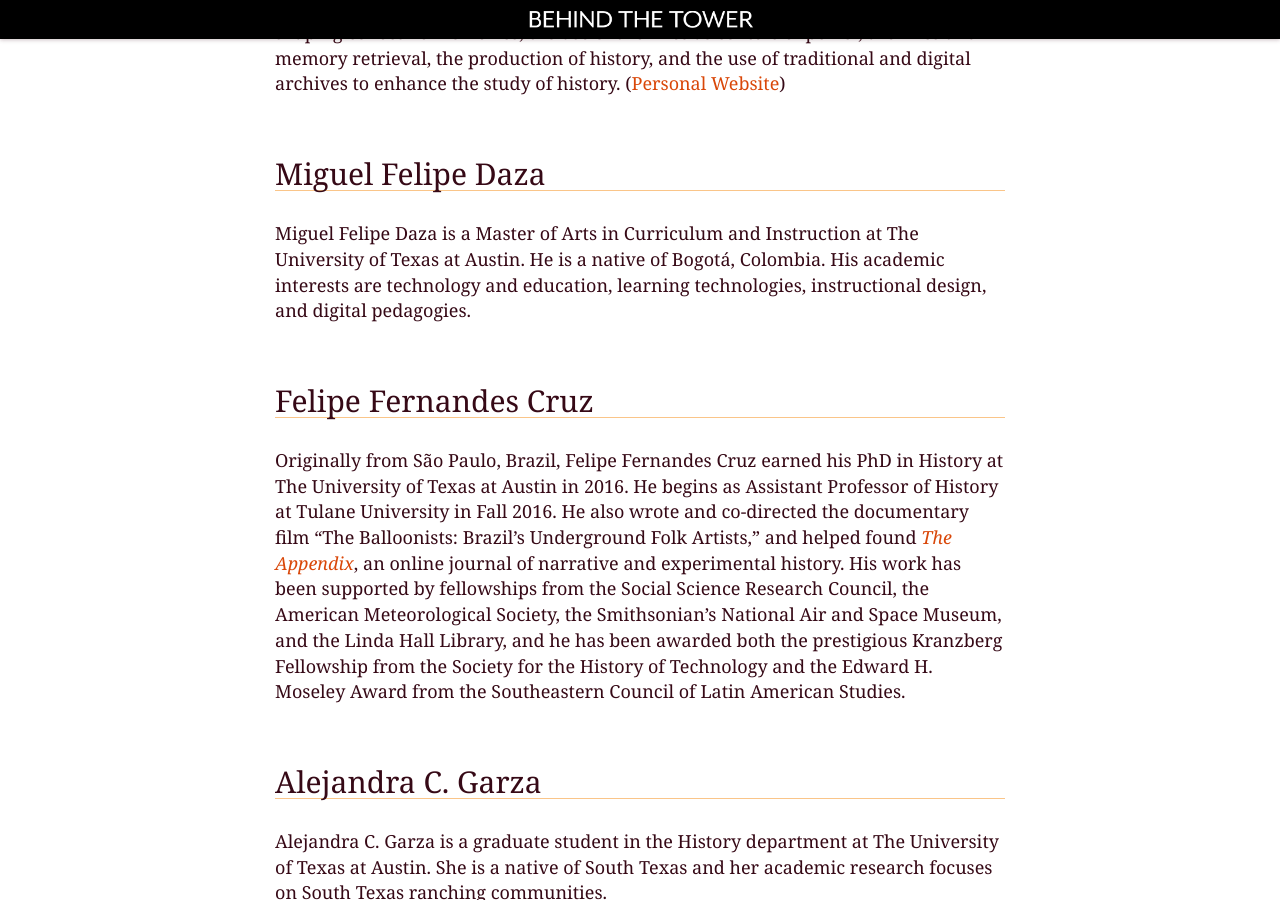
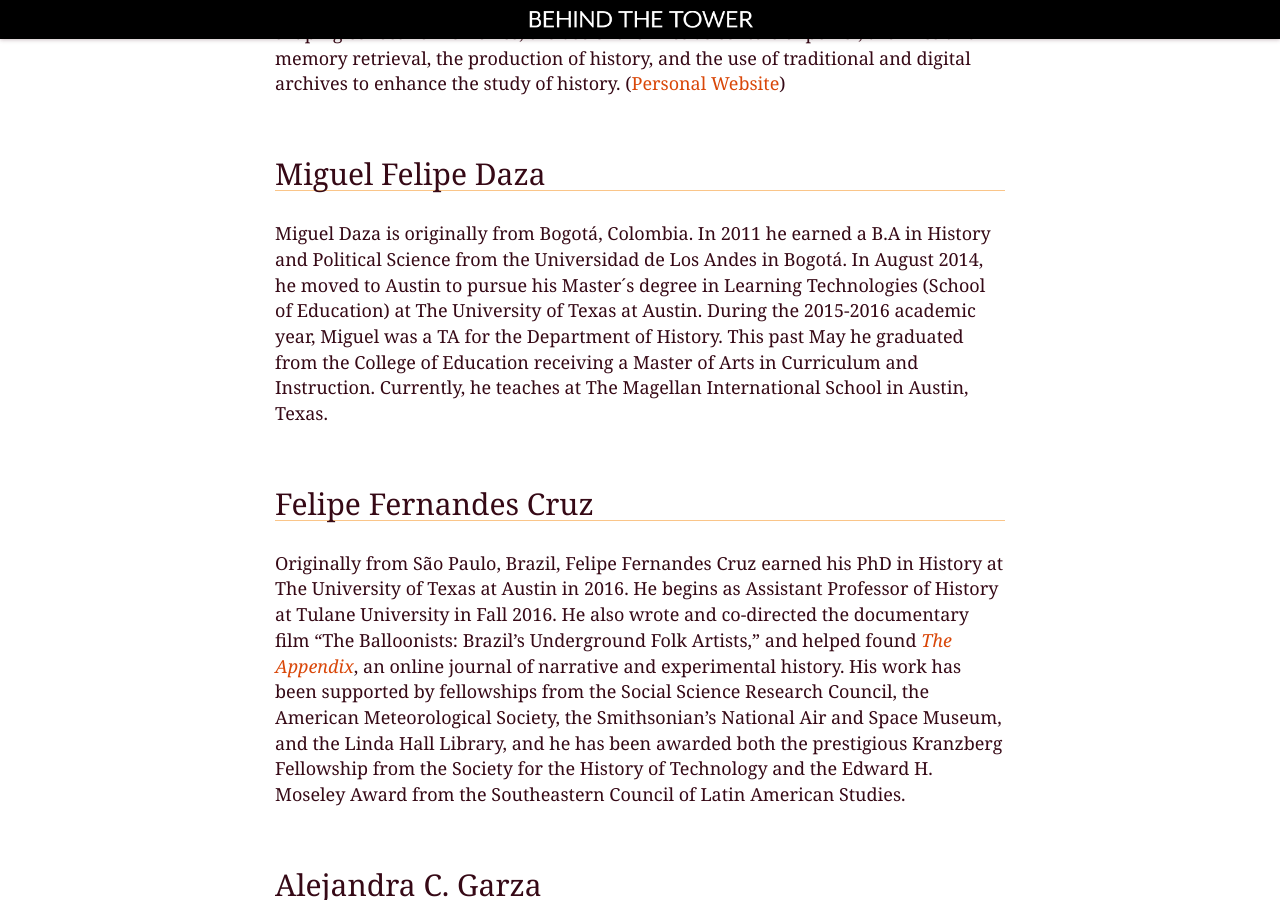
Before and after one commit to utexas-public-history/tower, a Jekyll site: the page built from contributors.md, in a window 1280 px wide and 900 px high, scrolled down 784 px. Built offline with Jekyll 4.4.1, drawn with Linux system fonts in a browser that asks for light colours.

Commit message:
Update Daza bio

```diff
--- a/contributors.md
+++ b/contributors.md
@@ -17,7 +17,7 @@ Child of Honduran parents. Born and raised in New Orleans. Displaced to Texas as
 
 ## Miguel Felipe Daza
 
-Miguel Felipe Daza is a Master of Arts in Curriculum and Instruction at The University of Texas at Austin. He is a native of Bogotá, Colombia. His academic interests are technology and education, learning technologies, instructional design, and digital pedagogies.
+Miguel Daza is originally from Bogotá, Colombia. In 2011 he earned a B.A in History and Political Science from the Universidad de Los Andes in Bogotá. In August 2014, he moved to Austin to pursue his Master´s degree in Learning Technologies (School of Education) at The University of Texas at Austin. During the 2015-2016 academic year, Miguel was a TA for the Department of History. This past May he graduated from the College of Education receiving a Master of Arts in Curriculum and Instruction. Currently, he teaches at The Magellan International School in Austin, Texas.
 
 ## Felipe Fernandes Cruz
 
```
